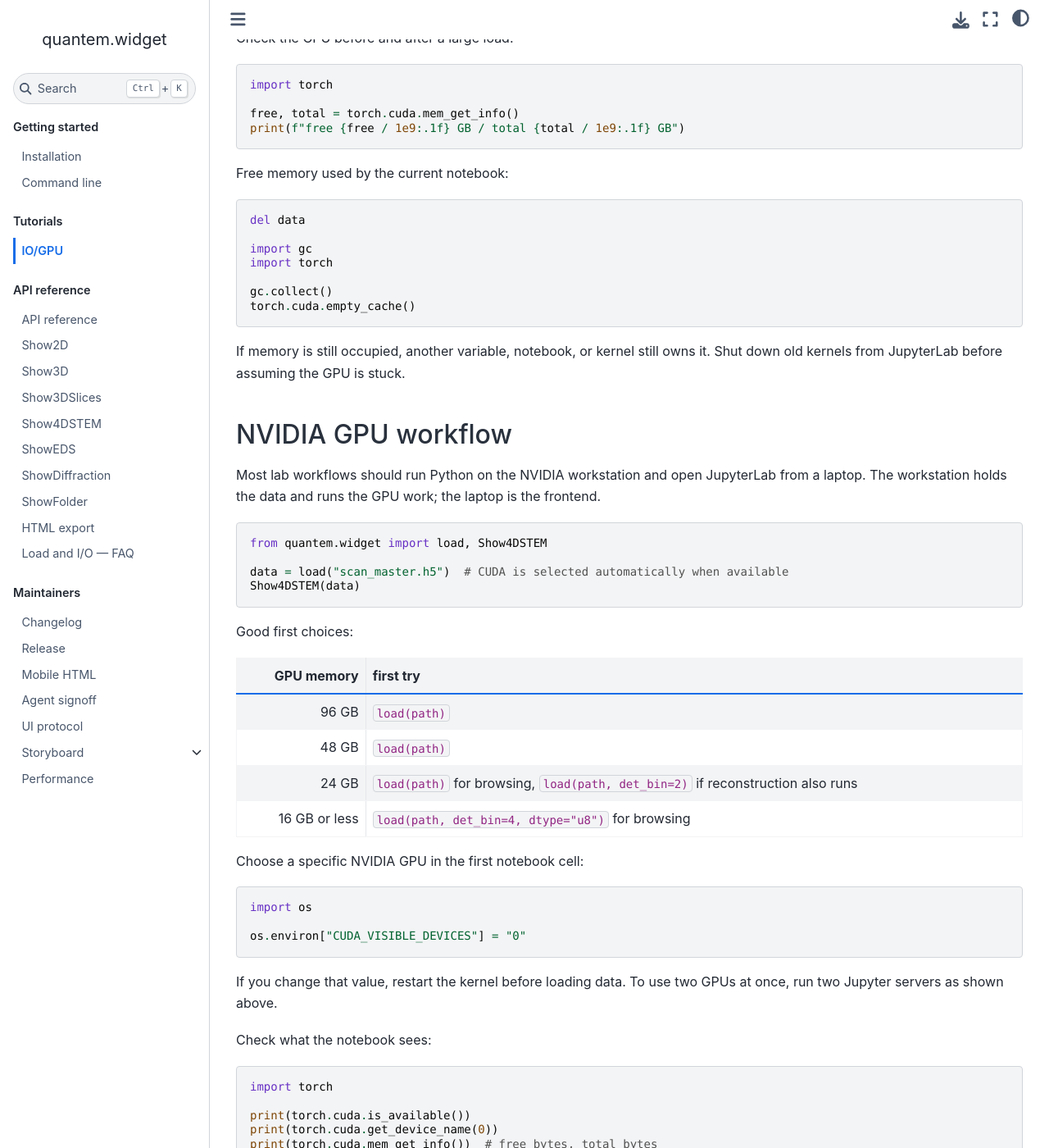
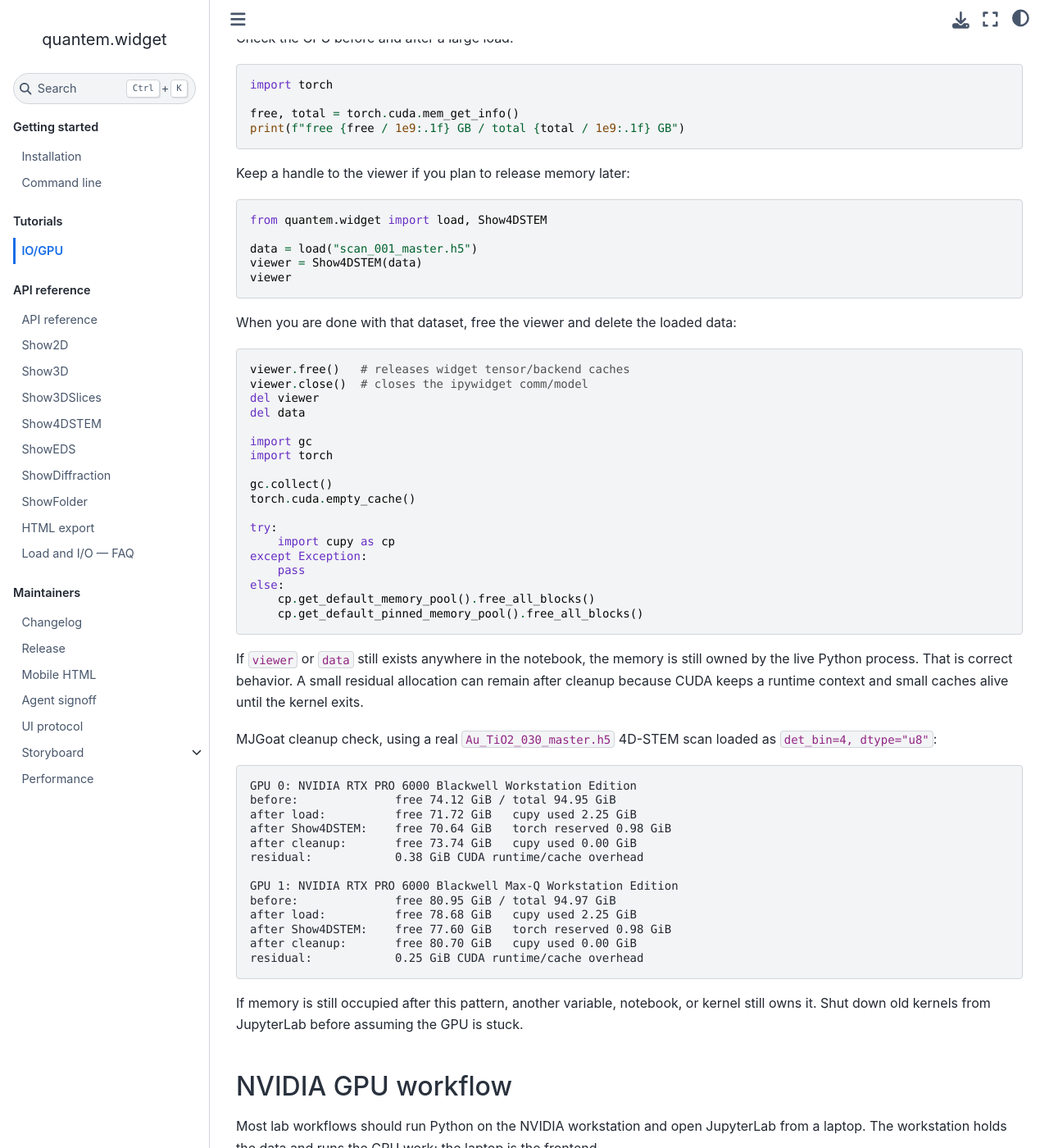
Before and after one commit to bobleesj/quantem.widget, a Jupyter Book: the page built from docs/tutorials/io_gpu.md, in a window 1280 px wide and 1400 px high, scrolled down 4334 px. Shown: the whole window at 82% size. Built offline with Jupyter Book 1.0.4 settings and Sphinx 7.4.7 and the Sphinx Book theme 1.1.4, drawn with Linux system fonts in a browser that asks for light colours; pages that are not in the unit, such as notebooks, are missing from menus.

Commit message:
Document GPU memory cleanup

````diff
--- a/docs/tutorials/io_gpu.md
+++ b/docs/tutorials/io_gpu.md
@@ -204,9 +204,22 @@ free, total = torch.cuda.mem_get_info()
 print(f"free {free / 1e9:.1f} GB / total {total / 1e9:.1f} GB")
 ```
 
-Free memory used by the current notebook:
+Keep a handle to the viewer if you plan to release memory later:
 
 ```python
+from quantem.widget import load, Show4DSTEM
+
+data = load("scan_001_master.h5")
+viewer = Show4DSTEM(data)
+viewer
+```
+
+When you are done with that dataset, free the viewer and delete the loaded data:
+
+```python
+viewer.free()   # releases widget tensor/backend caches
+viewer.close()  # closes the ipywidget comm/model
+del viewer
 del data
 
 import gc
@@ -214,10 +227,43 @@ import torch
 
 gc.collect()
 torch.cuda.empty_cache()
+
+try:
+    import cupy as cp
+except Exception:
+    pass
+else:
+    cp.get_default_memory_pool().free_all_blocks()
+    cp.get_default_pinned_memory_pool().free_all_blocks()
 ```
 
-If memory is still occupied, another variable, notebook, or kernel still owns
-it. Shut down old kernels from JupyterLab before assuming the GPU is stuck.
+If `viewer` or `data` still exists anywhere in the notebook, the memory is still
+owned by the live Python process. That is correct behavior. A small residual
+allocation can remain after cleanup because CUDA keeps a runtime context and
+small caches alive until the kernel exits.
+
+MJGoat cleanup check, using a real `Au_TiO2_030_master.h5` 4D-STEM scan loaded
+as `det_bin=4, dtype="u8"`:
+
+```text
+GPU 0: NVIDIA RTX PRO 6000 Blackwell Workstation Edition
+before:              free 74.12 GiB / total 94.95 GiB
+after load:          free 71.72 GiB   cupy used 2.25 GiB
+after Show4DSTEM:    free 70.64 GiB   torch reserved 0.98 GiB
+after cleanup:       free 73.74 GiB   cupy used 0.00 GiB
+residual:            0.38 GiB CUDA runtime/cache overhead
+
+GPU 1: NVIDIA RTX PRO 6000 Blackwell Max-Q Workstation Edition
+before:              free 80.95 GiB / total 94.97 GiB
+after load:          free 78.68 GiB   cupy used 2.25 GiB
+after Show4DSTEM:    free 77.60 GiB   torch reserved 0.98 GiB
+after cleanup:       free 80.70 GiB   cupy used 0.00 GiB
+residual:            0.25 GiB CUDA runtime/cache overhead
+```
+
+If memory is still occupied after this pattern, another variable, notebook, or
+kernel still owns it. Shut down old kernels from JupyterLab before assuming the
+GPU is stuck.
 
 ## NVIDIA GPU workflow
 
````
